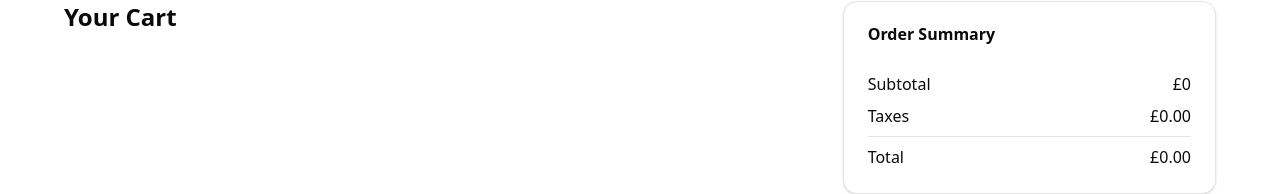
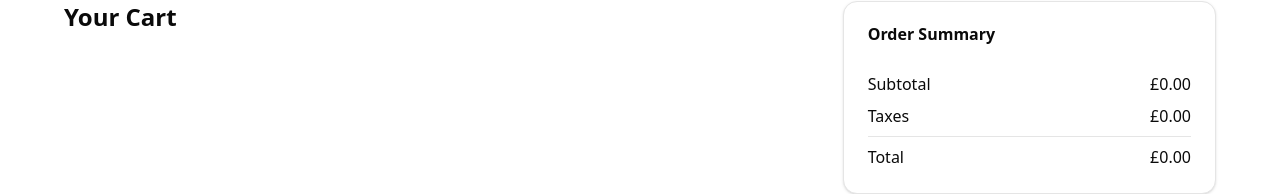
Before and after one commit to BullDogPatch/product-shop, a Next.js app: page /checkout in a window 1280 px wide. Shown: the part 127-321 px from the top of the page. Built offline with nearby package versions, Linux system fonts and the light colour scheme.

Commit message:
add toFixed

```diff
--- a/src/app/checkout/page.tsx
+++ b/src/app/checkout/page.tsx
@@ -118,7 +118,7 @@ export default function Component() {
           <CardContent className='space-y-2'>
             <div className='flex items-center justify-between'>
               <span>Subtotal</span>
-              <span>£{subtotal}</span>
+              <span>£{subtotal.toFixed(2)}</span>
             </div>
             <div className='flex items-center justify-between'>
               <span>Taxes</span>
```
